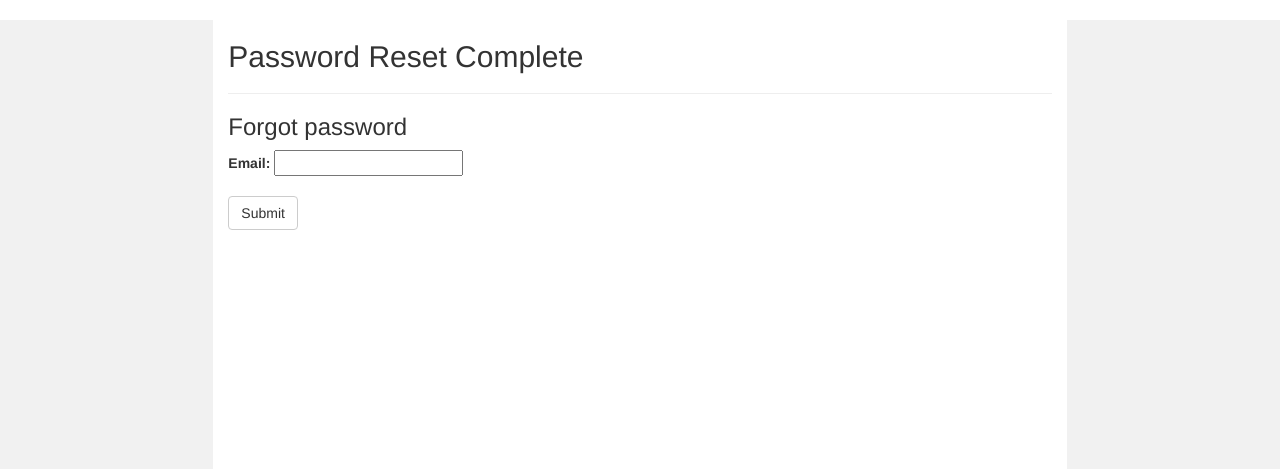
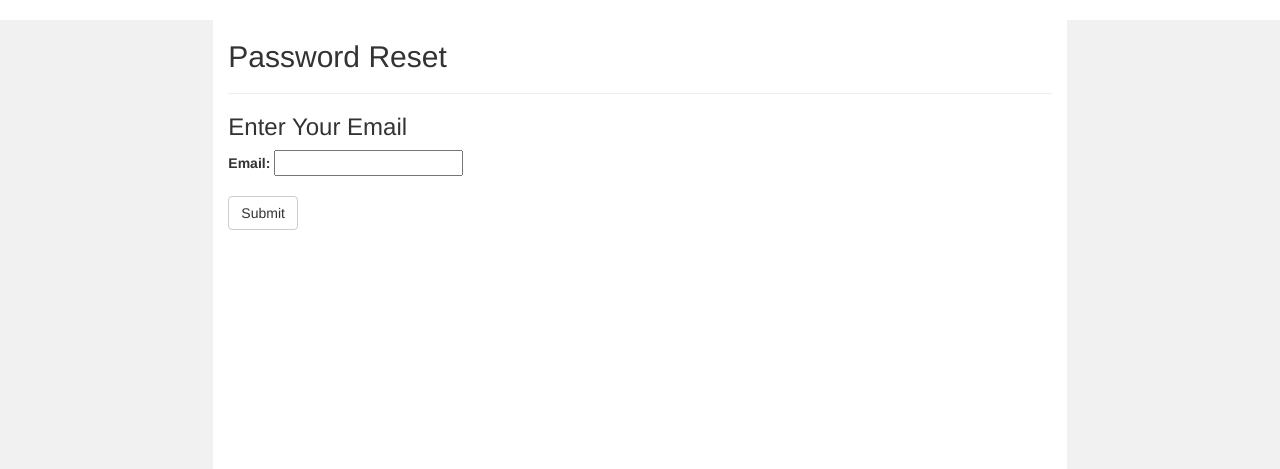
Before and after one commit to SIU-CS/blue_dawn-production, a Django app: page /password_reset/ in a window 1280 px wide. Shown: the part 52-521 px from the top of the page. Run offline with Django 3.2, Linux system fonts and the light colour scheme; some libraries are stand-ins or nearby versions.

```diff
--- a/landing/templates/registration/password_reset_form.html
+++ b/landing/templates/registration/password_reset_form.html
@@ -20,11 +20,11 @@
                 <p></p>
                 </div>
                 <div class="col-sm-8 text-left">
-                    <h2>Password Reset Complete</h2>
+                    <h2>Password Reset</h2>
                     <p></p>
                     <hr>
                     {% block content %}
-  						<h3>Forgot password</h3>
+  						<h3>Enter Your Email</h3>
   						<form method="post">
     					{% csrf_token %}
     					{{ form.as_p }}
```
